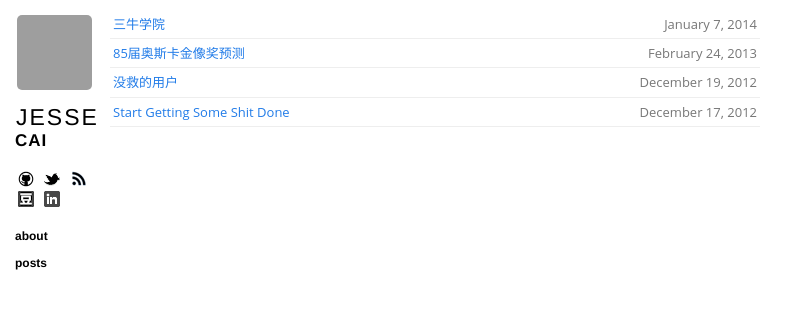
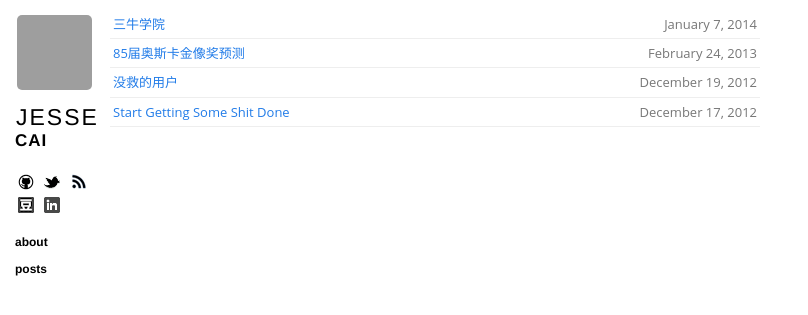
Before and after one commit to mojacc/mojacc.github.com, a Jekyll site: the page built from index.html, in a window 1280 px wide. Shown: the top 315 px of the page, without its empty margins (0-808 px from the left). Built offline with Jekyll 4.4.1, drawn with Linux system fonts in a browser that asks for light colours; nearby versions of some CDN libraries; Markdown is read by kramdown in place of the engine named in the settings; grey boxes are pictures that could not be loaded.

Commit message:
A bit padding tweaks.

```diff
--- a/css/base.css
+++ b/css/base.css
@@ -40,6 +40,9 @@ a {
     color: black; }
     .sidebar .meta a:hover {
       color: #227ce8; }
+  .sidebar .meta img {
+    margin-top: 3px;
+  }
   .sidebar .sections {
     margin: 15px 0 0 0; }
     .sidebar .sections a {
```
Also changed, not shown: 1 other file.
